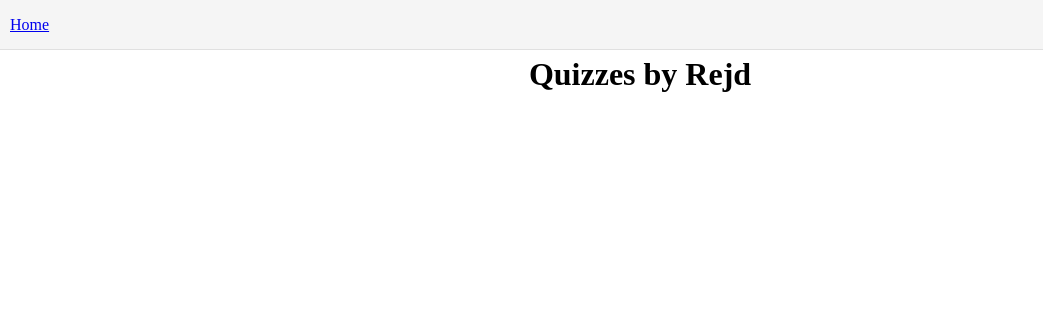
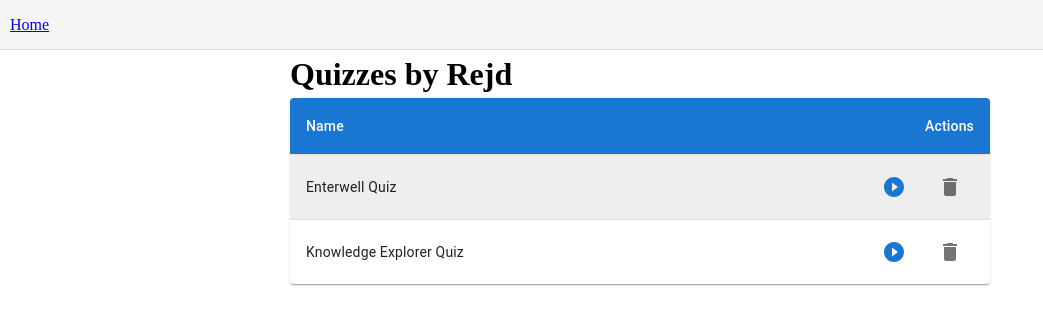
Before and after one commit to bogovich/Enterwell-QuizTime, a React (Vite) app: page / in a window 1280 px wide. Shown: the top 324 px of the page, without its empty margins (0-1043 px from the left). Built offline with nearby package versions, Linux system fonts and the light colour scheme; data requests are answered from the project's data file.

Commit message:
Added basic quizzes view and table

```diff
--- /dev/null
+++ b/src/views/QuizzesView/QuizzesTable/QuizzesTable.tsx
@@ -0,0 +1,95 @@
+import { styled } from '@mui/material/styles';
+import Table from '@mui/material/Table';
+import TableBody from '@mui/material/TableBody';
+import TableCell, { tableCellClasses } from '@mui/material/TableCell';
+import TableContainer from '@mui/material/TableContainer';
+import TableHead from '@mui/material/TableHead';
+import TableRow from '@mui/material/TableRow';
+import Paper from '@mui/material/Paper';
+
+import IconButton from '@mui/material/IconButton';
+import DeleteIcon from '@mui/icons-material/Delete';
+import PlayCircleFilledWhiteIcon from '@mui/icons-material/PlayCircleFilledWhite';
+import Stack from '@mui/material/Stack';
+
+import Tooltip from '@mui/material/Tooltip';
+
+import { observer } from "mobx-react-lite";
+import { Quiz } from '../../../types/quiz';
+
+const StyledTableCell = styled(TableCell)(({ theme }) => ({
+  [`&.${tableCellClasses.head}`]: {
+    backgroundColor: theme.palette.primary.main,
+    color: theme.palette.common.white,
+  },
+  [`&.${tableCellClasses.body}`]: {
+    fontSize: 14,
+    padding: '8px 16px',
+  },
+  [`&:nth-of-type(2)`]: {
+    width: '25%',
+  },
+}));
+
+const StyledTableRow = styled(TableRow)(({ theme }) => ({
+  '&:nth-of-type(odd)': {
+    backgroundColor: theme.palette.grey["A200"],
+  },
+  '&:hover': {
+    backgroundColor: theme.palette.action.focus,
+    cursor: 'pointer',
+  },
+  '&:last-child td, &:last-child th': {
+    borderBottom: 0,
+  },
+}));
+
+const handleEdit = () => {
+  console.log('edit');
+}
+
+const handleAction = (event: React.MouseEvent) => {
+  event.stopPropagation();
+  console.log('action');
+}
+
+
+const CustomizedTables = observer(({data}: { data: Quiz[] }) => {
+  return (
+    <TableContainer component={Paper}>
+      <Table sx={{ minWidth: 700 }} aria-label="customized table">
+        <TableHead>
+          <TableRow>
+            <StyledTableCell>Name</StyledTableCell>
+            <StyledTableCell align="right">Actions</StyledTableCell>
+          </TableRow>
+        </TableHead>
+        <TableBody>
+          {data.map((row) => (
+            <StyledTableRow key={row.name} onClick={handleEdit}>
+              <StyledTableCell component="th" scope="row">
+                {row.name}
+              </StyledTableCell>
+              <StyledTableCell align="right">
+                <Stack direction="row" spacing={1} justifyContent="flex-end">
+                  <Tooltip title="Run" placement="top" arrow>
+                    <IconButton aria-label="play" color="primary" size="large" onClick={handleAction}>
+                      <PlayCircleFilledWhiteIcon />
+                    </IconButton>
+                  </Tooltip>
+                  <Tooltip title="Delete" placement="top" arrow>
+                    <IconButton aria-label="delete" size="large" onClick={handleAction}>
+                      <DeleteIcon />
+                    </IconButton>
+                  </Tooltip>
+                </Stack>
+              </StyledTableCell>
+            </StyledTableRow>
+          ))}
+        </TableBody>
+      </Table>
+    </TableContainer>
+  );
+});
+
+export default CustomizedTables;
--- a/src/views/QuizzesView/QuizzesView.tsx
+++ b/src/views/QuizzesView/QuizzesView.tsx
@@ -1,9 +1,20 @@
-const QuizzesView = () => {
+import { observer } from "mobx-react-lite";
+import QuizStore from "../../store/QuizStore";
+import { useEffect } from "react";
+import QuizzesTable from "./QuizzesTable/QuizzesTable";
+
+const QuizzesView = observer(() => {
+
+  useEffect(() => {
+    QuizStore.fetchQuizzes();
+  }, []);
+
   return (
     <div className="container">
       <h1>Quizzes by Rejd</h1>
+      <QuizzesTable data={QuizStore.quizzes} />
     </div>
   );
-};
+});
 
 export default QuizzesView;
```
